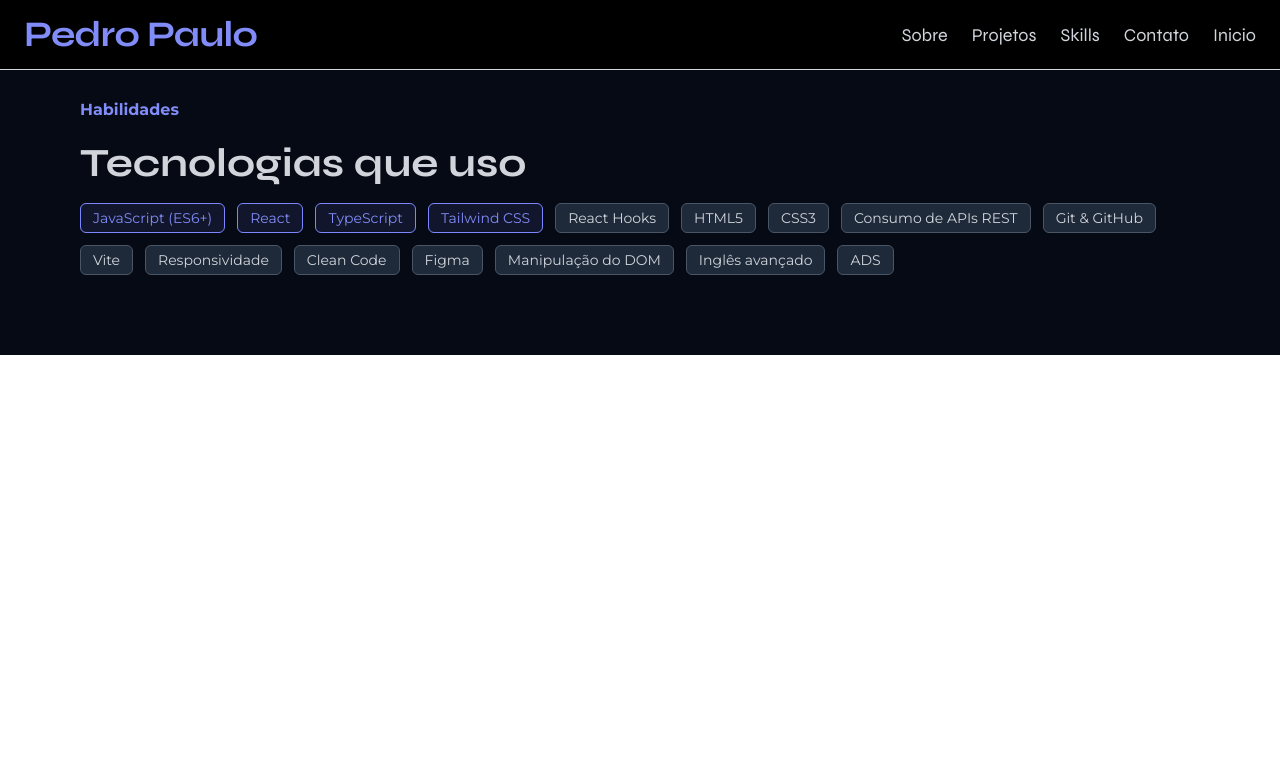
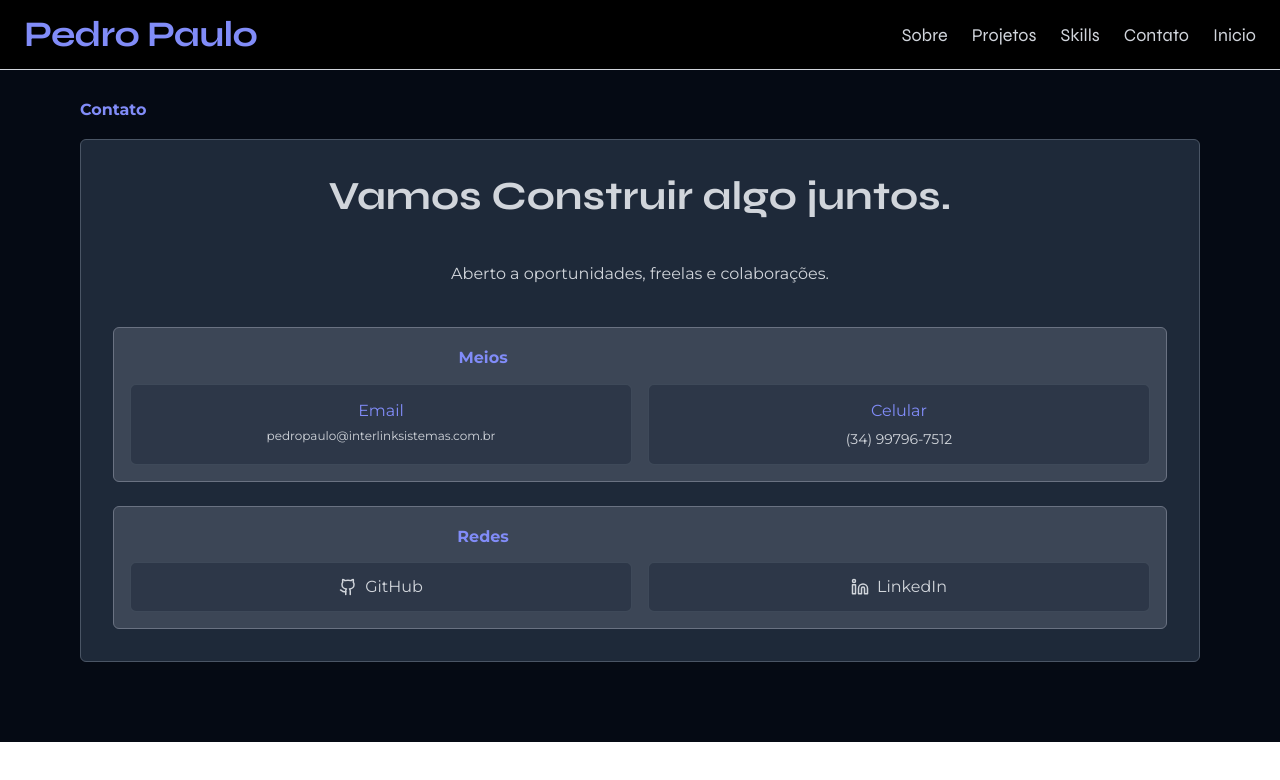
Before and after one commit to P3dr0PRR/portifa-16-03-26, a React (Vite) app: page / in a window 1280 px wide. Shown: the top 780 px of the page. Built offline with nearby package versions, Linux system fonts and the light colour scheme.

Commit message:
refactor: Contato com tokens de cor, removendo estilos definidos no passado, ctt-meios no global e corrige param do map

```diff
--- a/src/components/contato/contato.tsx
+++ b/src/components/contato/contato.tsx
@@ -6,39 +6,35 @@ export function Contato() {
       id="contato"
       className="flex flex-col justify-start gap-4 px-6 py-12 md:px-16 md:py-20"
     >
-      <p className="font-bold font-['Syne'] text-indigo-400 max-w-xl leading-tight">
-        Contato
-      </p>
+      <p className="sec-label">Contato</p>
 
       <div className="w-full flex flex-col items-center gap-6 bg-gray-800 border border-gray-600 p-6 md:p-8 rounded-md">
-        <h2 className="text-xl md:text-3xl text-center font-bold font-['Syne'] text-white max-w-xl leading-tight">
+        <h2 className="text-center text-text-default">
           Vamos Construir algo juntos.
         </h2>
-        <p className="text-gray-300 text-center text-sm leading-relaxed p-4">
+        <p className="text-text-default text-center p-4">
           Aberto a oportunidades, freelas e colaborações.
         </p>
 
         <div className="w-full flex flex-col gap-3 border border-gray-500 rounded-md bg-gray-500/40 p-4">
-          <p className="font-bold font-['Syne'] text-indigo-400 text-center leading-tight w-full">
-            Meios
-          </p>
+          <p className="ctt-meios">Meios</p>
           <div className="w-full grid grid-cols-1 md:grid-cols-2 gap-4">
-            {MEIOS.map((MEIOS: Ctt) => (
+            {MEIOS.map((meio: Ctt) => (
               <div
-                key={MEIOS.forma}
+                key={meio.forma}
                 className="w-full flex flex-col items-center text-center gap-1 p-3 rounded-md border border-gray-600/60 bg-gray-900/30"
               >
-                <p className="text-indigo-400">{MEIOS.forma}</p>
-                {MEIOS.link && (
+                <p className="text-text-secondary">{meio.forma}</p>
+                {meio.link && (
                   <a
-                    className="text-gray-300 text-xs break-all"
-                    href={MEIOS.link}
+                    className="text-text-default text-xs break-all"
+                    href={meio.link}
                   >
-                    {MEIOS.link}
+                    {meio.link}
                   </a>
                 )}
-                {MEIOS.numero && (
-                  <p className="text-gray-300 text-sm">{MEIOS.numero}</p>
+                {meio.numero && (
+                  <p className="text-text-default text-sm">{meio.numero}</p>
                 )}
               </div>
             ))}
@@ -46,9 +42,7 @@ export function Contato() {
         </div>
 
         <div className="w-full flex flex-col gap-3 border border-gray-500 rounded-md bg-gray-500/40 p-4">
-          <p className="font-bold font-['Syne'] text-indigo-400 text-center leading-tight w-full">
-            Redes
-          </p>
+          <p className="ctt-meios">Redes</p>
 
           <div className="w-full grid grid-cols-1 md:grid-cols-2 gap-4">
             {REDES.map((rede: Ctt) => (
@@ -61,7 +55,7 @@ export function Contato() {
                     href={rede.link}
                     target="_blank"
                     rel="noreferrer"
-                    className="text-gray-300 hover:text-indigo-400 flex items-center gap-2 transition-colors"
+                    className="text-text-default hover:text-text-secondary flex items-center gap-2 transition-colors"
                   >
                     {rede.icon && <rede.icon size={18} />}
                     {rede.forma}
--- a/src/global.css
+++ b/src/global.css
@@ -41,4 +41,7 @@ html {
   .span-skills{
     @apply px-3 py-1 rounded-md text-sm border transition-colors duration-200;
   }
+  .ctt-meios{
+    @apply font-bold text-text-secondary text-center;
+  }
 }
--- a/src/pages/home/index.tsx
+++ b/src/pages/home/index.tsx
@@ -13,9 +13,9 @@ export function Home() {
       <section className="px-4 pt-18 md:pt-4 flex flex-col bg-[#050a14]">
         {/* <Hero />
         <About />
-        <ProjectsPreview /> */}
-        <Habilidades />
-        {/* <Contato /> */}
+        <ProjectsPreview />
+        <Habilidades /> */}
+        <Contato />
       </section>
       {/* <Footer /> */}
     </div>
```
